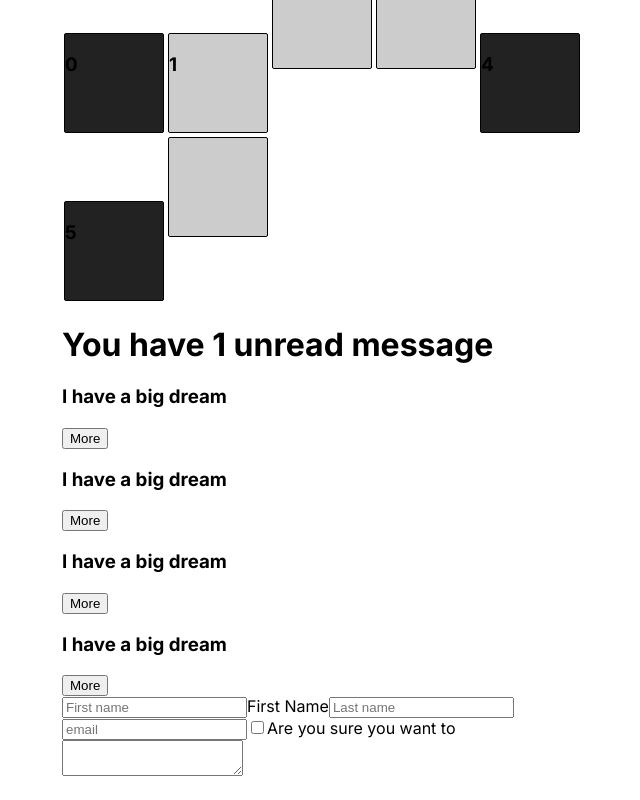
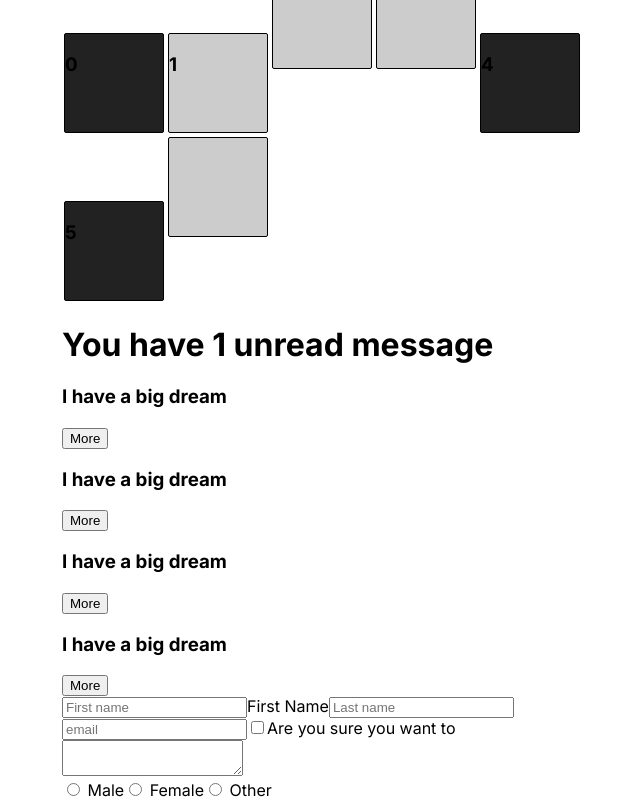
Before and after one commit to oldman-coding/react, a React (Create React App) app in the folder meme_generator/: page / in a window 1280 px wide. Shown: the part 2094-2894 px from the top of the page, without its empty margins (303-943 px from the left). Built offline with nearby package versions, Linux system fonts and the light colour scheme.

Commit message:
radio check box input

```diff
--- a/meme_generator/src/components/InputForm.js
+++ b/meme_generator/src/components/InputForm.js
@@ -63,11 +63,20 @@ export default function InputForm() {
             </label>
             <br/>
             <textarea
-                type = "checkbox"
+                type = "text"
                 value = {input.comments}
                 onChange = {handleChange}
                 name = "comments"
             />
+            <br/>
+            <div
+                value = {input.radioBox}
+                onChange = {handleChange}
+            >
+                <input type="radio" value="Male" name="gender" /> Male
+                <input type="radio" value="Female" name="gender" /> Female
+                <input type="radio" value="Other" name="gender" /> Other
+            </div>
 
         </div>
     )
```
